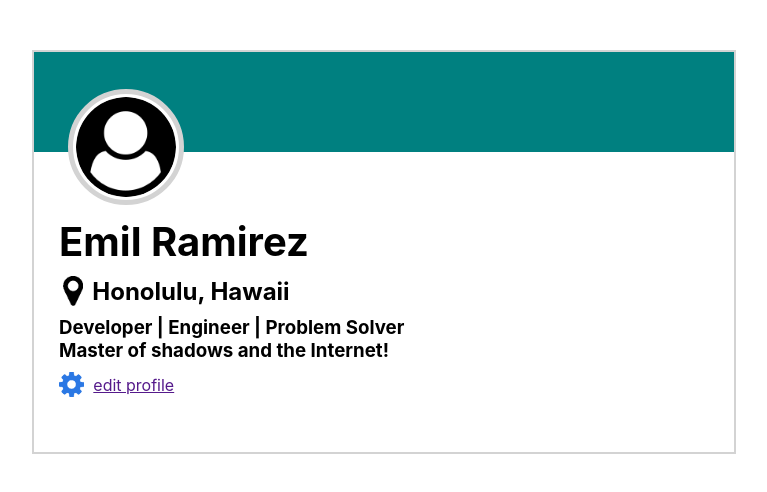
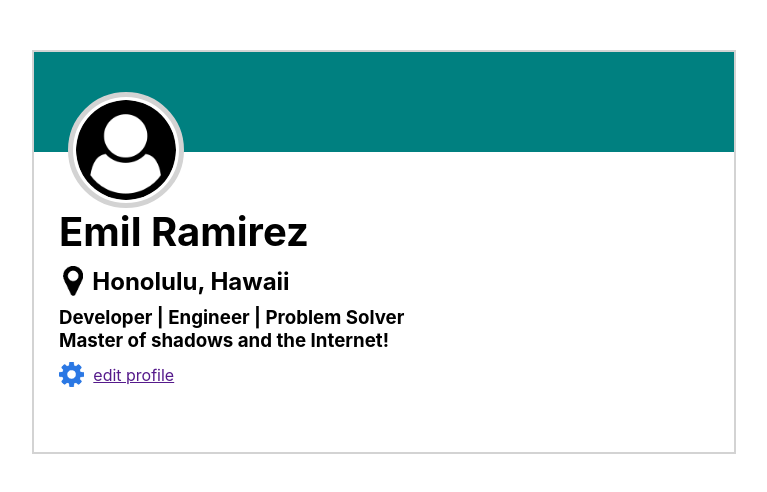
Before and after one commit to EmilRR24/web_fundamentals, a plain HTML site: page html/work_html/user_card/user_card.html in a window 1280 px wide. Shown: the whole page, without its empty margins (256-1023 px from the left). Drawn offline with Linux system fonts and the light colour scheme.

Commit message:
updated user_card

```diff
--- a/html/work_html/user_card/style.css
+++ b/html/work_html/user_card/style.css
@@ -17,13 +17,17 @@ font-family: -apple-system, BlinkMacSystemFont, 'Segoe UI', Roboto, Oxygen, Ubun
     height: 100px;
     background-color: teal;
 }
+.user{
+    height: 50px;
+    background-color: white;
+}
 #user-circle{
     width: 100px;
     border: 2px solid white;
     border-radius: 50%;
     margin-left: 40px;
-    position: fixed;
-    top: 95px;
+    position: relative;
+    top: -170px;
 }
 #circle{
     background-color: white;
@@ -32,11 +36,11 @@ font-family: -apple-system, BlinkMacSystemFont, 'Segoe UI', Roboto, Oxygen, Ubun
     margin-left: 34px;
     width: 106px;
     height: 106px;
-    position: fixed;
-    top: 89px;
+    position: relative;
+    top: -60px;
 }
 h1{
-    margin: 65px 25px 10px;
+    margin: 5px 25px 10px;
     font-size: 40px;
 }
 .location, .bottom{
--- a/html/work_html/user_card/user_card.html
+++ b/html/work_html/user_card/user_card.html
@@ -13,8 +13,10 @@
     <div class="container">
         <div class="card">
             <div class="header"></div>
-            <div id="circle"></div>
-            <img src="./images/user-circle.png" alt="user-circle" id="user-circle">
+            <div class="user">
+                <div id="circle"></div>
+                <img src="./images/user-circle.png" alt="user-circle" id="user-circle">
+            </div>
             <h1>Emil Ramirez</h1>
             <div class="location">
                 <img src="./images/map-marker.png" alt="map-marker" id="marker">
@@ -30,7 +32,6 @@
             </div>
         </div>
     </div>
-
 </body>
 
 </html>
```
Also changed, not shown: html/work_html/profile_page/images/adrien-s.jpg (added), html/work_html/profile_page/images/alayne-s.jpg (added), html/work_html/profile_page/images/anne-s.jpg (added), html/work_html/profile_page/images/arry-s.jpg (added), html/work_html/profile_page/images/jane-m.jpg (added), html/work_html/profile_page/images/phil-s.jpg (added), html/work_html/profile_page/images/todd-s.jpg (added), html/work_html/profile_page/profiles/accept-circle.png (added), html/work_html/profile_page/profiles/close-circle.png (added), html/work_html/profile_page/profiles/gear.png (added), html/work_html/profile_page/profiles/map-marker.png (added).
